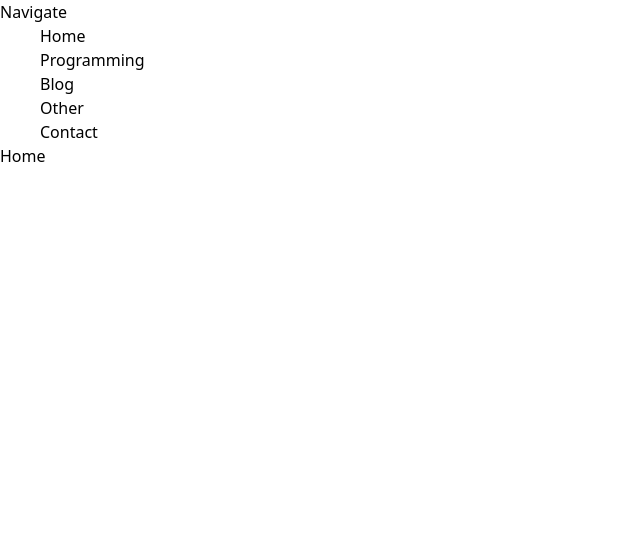
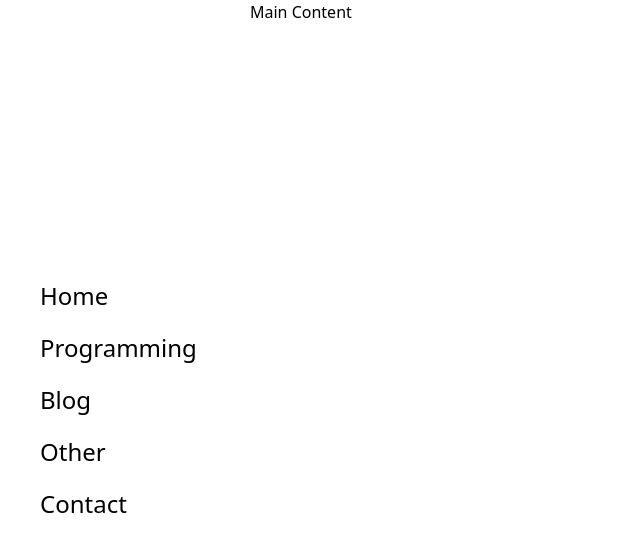
Before and after one commit to Jeet-Bubna/Personal-Site, a Next.js app: page / in a window 1280 px wide. Shown: the top 552 px of the page, without its empty margins (0-640 px from the left). Built offline with nearby package versions, Linux system fonts and the light colour scheme.

Commit message:
Navbar: Added navbar by grid

```diff
--- a/app/components/Navbar.tsx
+++ b/app/components/Navbar.tsx
@@ -1,18 +1,27 @@
 function Navbar() {
   return (
-    <div >
-        Navigate
-        <nav>
-            <ul className='list-none px-10'>
-                <li><a href='#home'>Home</a></li>
-                <li><a href='#programming'>Programming</a></li>
-                <li><a href='#blog'>Blog</a></li>
-                <li><a href='#other'>Other</a></li>
-                <li><a href='#contact'>Contact</a></li>
-            </ul>
-        </nav>
+    <div className="my-auto py-2.5">
+      <nav className="rounded-xl text-2xl">
+        <ul className="list-none px-10 py-4 space-y-5">
+          <li>
+            <a href="#home">Home</a>
+          </li>
+          <li>
+            <a href="#programming">Programming</a>
+          </li>
+          <li>
+            <a href="#blog">Blog</a>
+          </li>
+          <li>
+            <a href="#other">Other</a>
+          </li>
+          <li>
+            <a href="#contact">Contact</a>
+          </li>
+        </ul>
+      </nav>
     </div>
-  )
+  );
 }
 
-export default Navbar
+export default Navbar;
--- a/app/page.tsx
+++ b/app/page.tsx
@@ -2,9 +2,11 @@ import Navbar from "./components/Navbar";
 
 export default function Home() {
   return (
-    <div>
-      <Navbar />
-      Home
+    <div className="">
+      <div className="grid grid-cols-[250px_1fr] h-screen ">
+        <Navbar />
+        <h1>Main Content</h1>
+      </div>
     </div>
   );
 }
```
